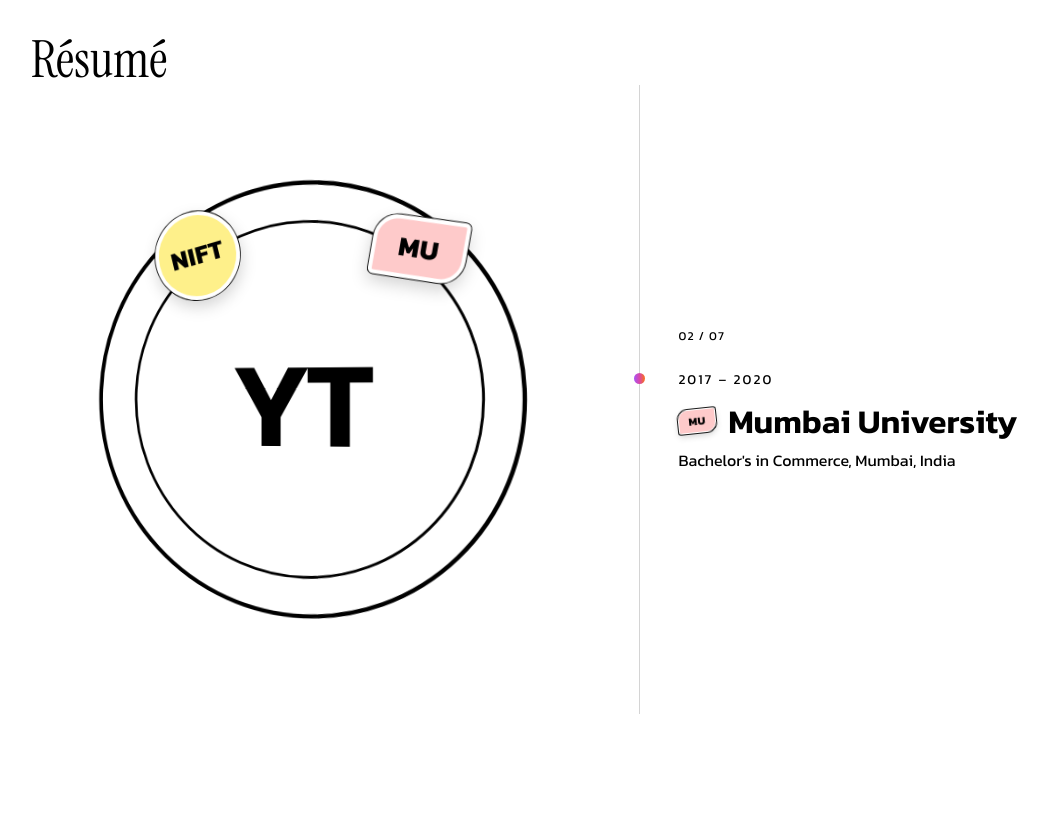
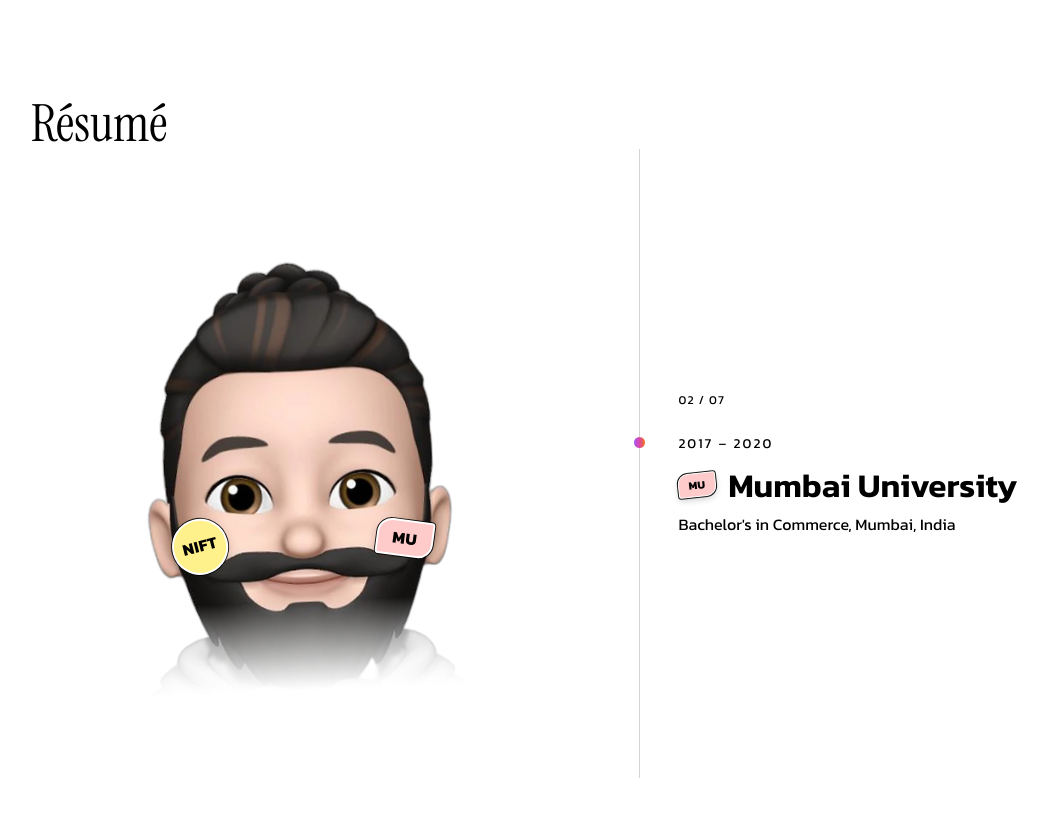
Before and after one commit to YoginThkkr/Yash-Website-New, a React (Vite) app: page / in a window 1280 px wide. Shown: the part 920-1736 px from the top of the page, without its empty margins (33-1081 px from the left). Built offline with nearby package versions, Linux system fonts and the light colour scheme.

Commit message:
Add files via upload

```diff
--- a/src/components/Medallion.tsx
+++ b/src/components/Medallion.tsx
@@ -1,34 +1,57 @@
-import { motion, type MotionValue } from "framer-motion";
+import {
+  motion,
+  useMotionValue,
+  useTransform,
+  type MotionValue,
+} from "framer-motion";
 import { usePortfolio } from "../hooks/usePortfolio";
 import type { Sticker as StickerData } from "../types/portfolio";
 import Sticker from "./Sticker";
 
-/* Where stickers land on the medallion (percent of its box) and their tilt.
-   Short labels go around the sides; long labels (e.g. "SPRING MAN") go to the
-   top and bottom of the ring, where there is room, so the monogram stays clear. */
+/* Where stickers land (percent of the avatar's box) and their tilt.
+   Short labels go to "side" spots, long labels (e.g. "SPRING MAN") to "wide"
+   spots where there is room for them. */
 type Spot = { x: number; y: number; tilt: number };
+type SpotSet = { side: Spot[]; wide: Spot[] };
 
-const SIDE_SPOTS: Spot[] = [
+/* Around the rim of the YT monogram */
+const MONOGRAM_SPOTS: SpotSet = {
+  side: [
     { x: 25, y: 17, tilt: -14 },
     { x: 76, y: 17, tilt: 10 },
     { x: 10, y: 48, tilt: 8 },
     { x: 89, y: 50, tilt: -9 },
     { x: 23, y: 81, tilt: 12 },
     { x: 77, y: 81, tilt: -12 },
-];
-
-const WIDE_SPOTS: Spot[] = [
+  ],
+  wide: [
     { x: 50, y: 98, tilt: -4 },
     { x: 50, y: -1, tilt: 4 },
-];
+  ],
+};
 
-function assignSpots(stickers: StickerData[]): Spot[] {
+/* On the character's face: cheeks, hair and beard, keeping the eyes clear */
+const FACE_SPOTS: SpotSet = {
+  side: [
+    { x: 27, y: 67, tilt: -12 }, // left cheek
+    { x: 73, y: 67, tilt: 10 }, // right cheek
+    { x: 36, y: 15, tilt: -8 }, // hair, left
+    { x: 64, y: 17, tilt: 12 }, // hair, right
+    { x: 31, y: 85, tilt: 9 }, // beard, left
+    { x: 69, y: 85, tilt: -10 }, // beard, right
+  ],
+  wide: [
+    { x: 50, y: 34, tilt: -3 }, // forehead
+    { x: 50, y: 78, tilt: 4 }, // under the moustache
+  ],
+};
+
+function assignSpots(stickers: StickerData[], set: SpotSet): Spot[] {
   let side = 0;
   let wide = 0;
   return stickers.map((s) => {
-    const isWide = s.label.length > 6 && wide < WIDE_SPOTS.length;
-    if (isWide) return WIDE_SPOTS[wide++];
-    const spot = SIDE_SPOTS[side % SIDE_SPOTS.length];
+    if (s.label.length > 6 && wide < set.wide.length) return set.wide[wide++];
+    const spot = set.side[side % set.side.length];
     side += 1;
     return spot;
   });
@@ -54,17 +77,43 @@ export default function Medallion({
   className = "",
 }: Props) {
   const { profile } = usePortfolio();
-  const spots = assignSpots(stickers);
+  const base = import.meta.env.BASE_URL;
+  const hasImage = Boolean(profile.avatarImage);
+  const spots = assignSpots(stickers, hasImage ? FACE_SPOTS : MONOGRAM_SPOTS);
+
+  // A flat picture can't really turn in 3D, so the character tilts its head
+  // gently instead; the monogram keeps its coin-like turn.
+  const idle = useMotionValue(0);
+  const headTilt = useTransform(turn ?? idle, (v) => v * 0.2);
 
   return (
-    <div className={`medallion-stage ${className}`}>
-      <motion.div className="medallion" style={{ rotateY: turn, scale: zoom }}>
+    <div
+      className={`medallion-stage ${hasImage ? "medallion-stage--image" : ""} ${className}`}
+    >
+      <motion.div
+        className="medallion"
+        style={hasImage ? { rotate: headTilt, scale: zoom } : { rotateY: turn, scale: zoom }}
+      >
+        {hasImage ? (
+          <picture className="medallion-face">
+            <source srcSet={`${base}${profile.avatarImage}`} type="image/webp" />
+            <img
+              src={`${base}${profile.avatarImageFallback ?? profile.avatarImage}`}
+              alt={`${profile.name}, illustrated`}
+              width={900}
+              height={900}
+              decoding="async"
+            />
+          </picture>
+        ) : (
           <div
             className="medallion-face"
             role="img"
             aria-label={`${profile.name} monogram`}
             dangerouslySetInnerHTML={{ __html: profile.avatarSvg }}
           />
+        )}
+
         {stickers.map((sticker, i) => {
           const spot = spots[i];
           return (
--- a/src/data/portfolio.json
+++ b/src/data/portfolio.json
@@ -9,6 +9,8 @@
     "yearsOfExperience": 8,
     "bio": "An adept and NIFT-accredited fashion designer with a strong foundation in fashion, merchandising and sourcing. Known for conceptualising and delivering innovative, trend-forward designs that align seamlessly with brand identity and customer expectations. Skilled in sketch development, fabric and trim selection, sourcing, fittings and final garment. Brings a forward-thinking approach to fashion design, merging creativity with commercial viability to produce compelling, market-relevant collections.",
     "avatarSvg": "<svg viewBox='0 0 160 160' xmlns='http://www.w3.org/2000/svg' role='img' aria-label='Yash Thakkar monogram'><circle cx='80' cy='80' r='78' fill='#ffffff' stroke='#000000' stroke-width='1.5'/><circle cx='80' cy='80' r='64' fill='none' stroke='#000000' stroke-width='1'/><text x='80' y='97' font-family='Kanit, sans-serif' font-size='44' font-weight='600' text-anchor='middle' fill='#000000'>YT</text></svg>",
+    "avatarImage": "avatar.webp",
+    "avatarImageFallback": "avatar.png",
     "social": {
       "github": "",
       "instagram": "",
--- a/src/index.css
+++ b/src/index.css
@@ -141,10 +141,26 @@ button:focus-visible {
 }
 
 .medallion-face,
-.medallion-face svg {
+.medallion-face svg,
+.medallion-face img {
   display: block;
   width: 100%;
   height: 100%;
+}
+
+.medallion-face img {
+  object-fit: contain;
+}
+
+/* Smaller stickers on the character: his face fills less of the frame than the ring did */
+.medallion-stage--image .medallion-spot {
+  font-size: max(0.5rem, calc(var(--m) * 0.037));
+}
+
+/* The character's head tilts around the neck, not the middle of the picture */
+.medallion-stage--image .medallion {
+  -webkit-transform-origin: 50% 70%;
+  transform-origin: 50% 70%;
 }
 
 .medallion-spot {
@@ -212,7 +228,7 @@ button:focus-visible {
 }
 
 .intro-medallion {
-  --m: min(62vw, 48vh);
+  --m: min(72vw, 56vh);
   grid-row: 1;
   grid-column: 1;
 }
--- a/src/types/portfolio.ts
+++ b/src/types/portfolio.ts
@@ -17,6 +17,10 @@ export interface Profile {
   yearsOfExperience: number;
   bio: string;
   avatarSvg: string;
+  /** Optional character image in /public (e.g. "avatar.webp"). Replaces the SVG when set. */
+  avatarImage?: string;
+  /** PNG fallback for very old browsers without WebP support */
+  avatarImageFallback?: string;
   social: SocialLinks;
 }
 
```
Also changed, not shown: public/avatar.png (added), public/avatar.webp (added). Lines whose indentation alone changed are shown as unchanged.
